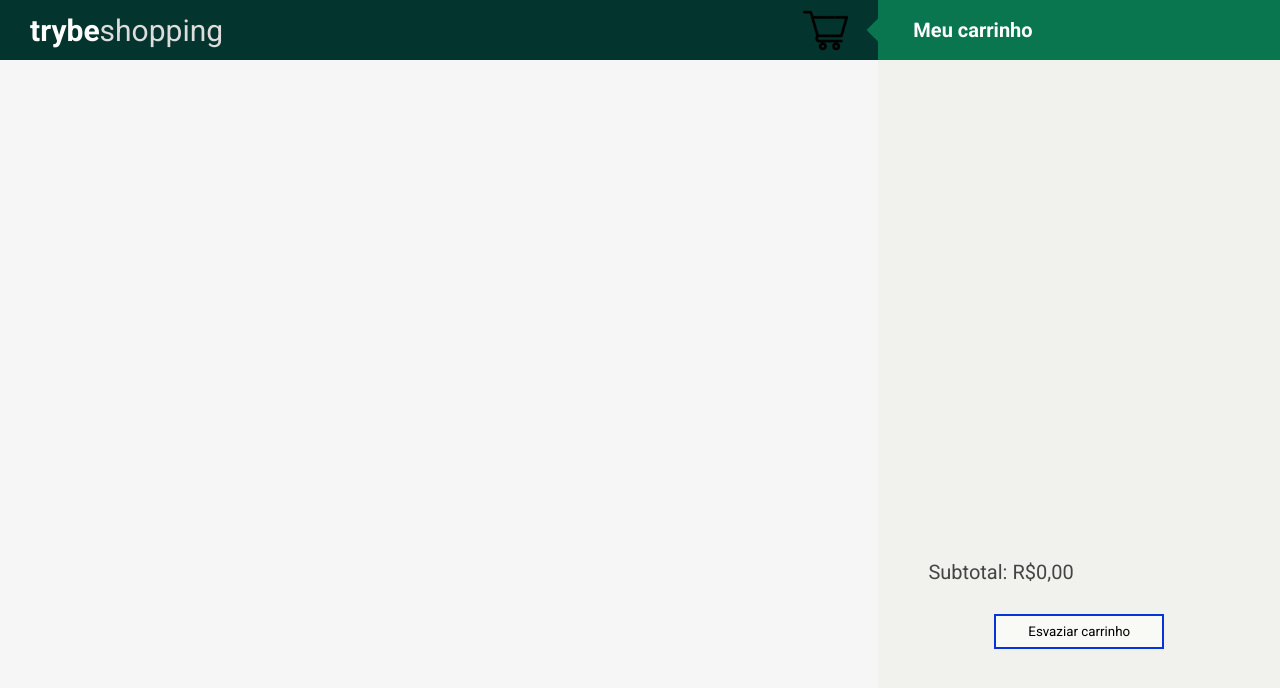
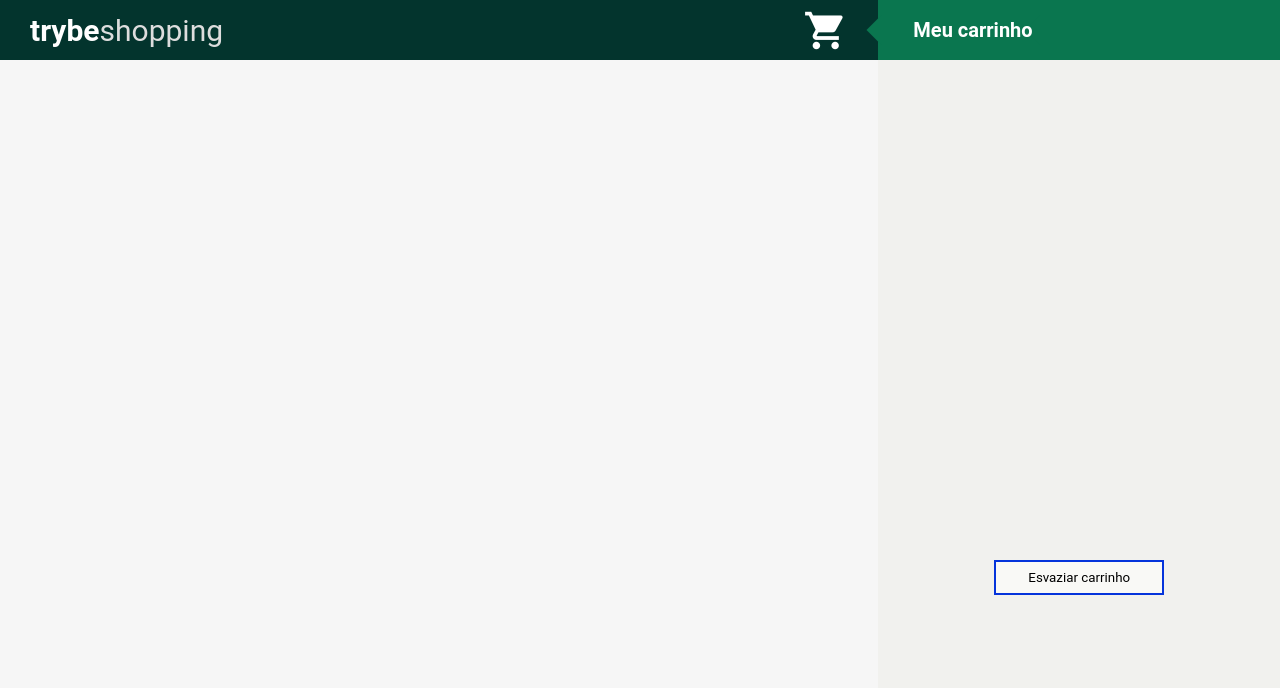
Before and after one commit to gabriellukke/shopping-cart-redux, a website: page index.html in a window 1280 px wide. Drawn offline with Linux system fonts and the light colour scheme.

Commit message:
Mudanças pontuais no html

```diff
--- a/index.html
+++ b/index.html
@@ -8,7 +8,8 @@
     <link rel="stylesheet" href="style.css" />
     <link rel="preconnect" href="https://fonts.googleapis.com">
     <link rel="preconnect" href="https://fonts.gstatic.com" crossorigin>
-    <link href="https://fonts.googleapis.com/css2?family=Roboto:wght@400;700&display=swap" rel="stylesheet">
+    <link href="https://fonts.googleapis.com/css2?family=Epilogue:wght@400;700&display=swap" rel="stylesheet">
+    <link href="https://fonts.googleapis.com/icon?family=Material+Icons" rel="stylesheet">
     <script src="./helpers/fetchItem.js" defer></script>
     <script src="./helpers/fetchProducts.js" defer></script>
     <script src="./helpers/saveCartItems.js" defer></script>
@@ -20,7 +21,7 @@
       <div class="container-title">
         <span class="title"><strong>trybe</strong>shopping</span>
       </div>
-      <img class="buy-cart" src="img/carrinho-de-compras.png">
+      <i class="material-icons" style="font-size:45px;color:white">shopping_cart</i>
       <div class="container-cartTitle">
         <span class="cart__title">Meu carrinho</span>
       </div>
@@ -29,10 +30,6 @@
       <section class="items"></section>
       <section class="cart">
         <ol class="cart__items"></ol>
-        <section class="totalValues">
-          <span class="total">Subtotal: R$</span>
-          <span class="total-price">0,00</span>
-        </section>
         <button class="empty-cart">Esvaziar carrinho</button>
       </section>
     </section>
```
